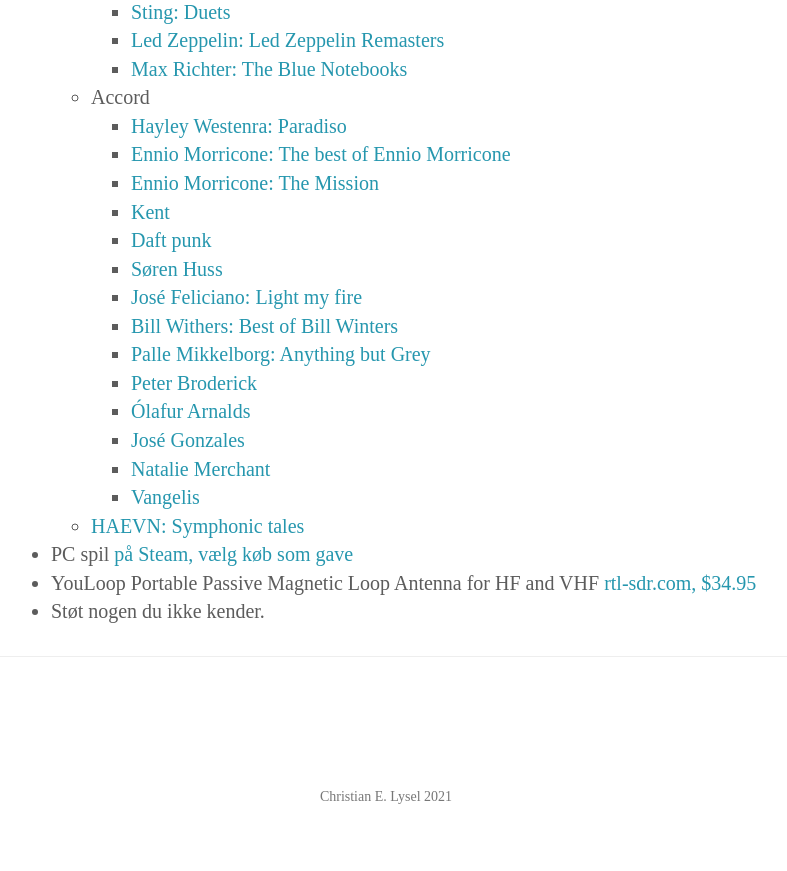
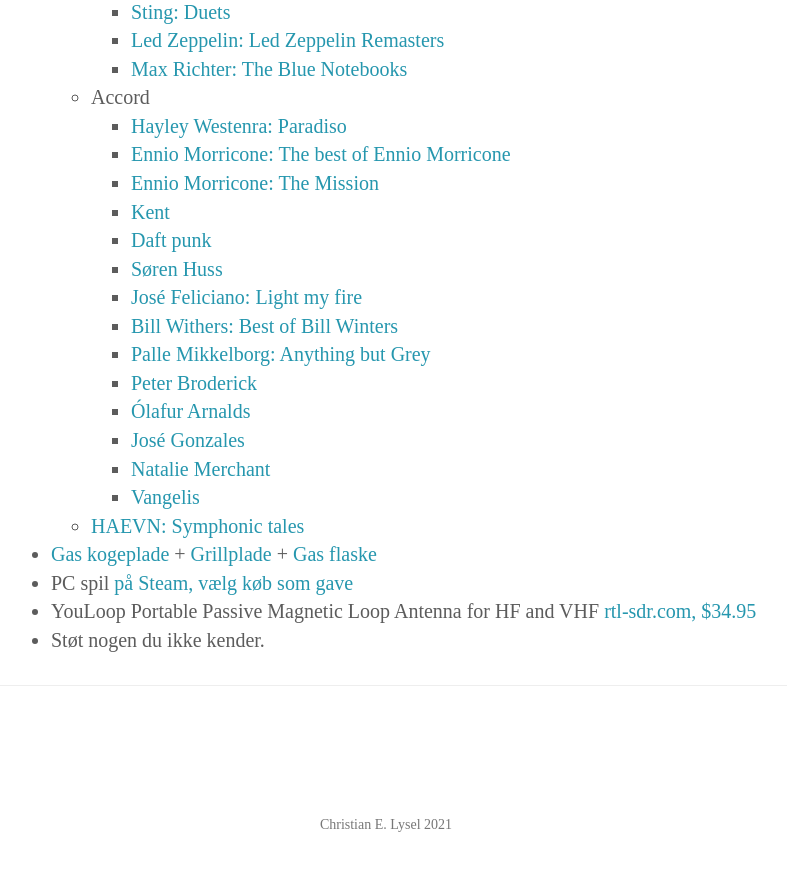
Before and after one commit to clysel/christian.lysel.net, a Jekyll site: the page built from gave.markdown, in a window 1280 px wide and 900 px high, scrolled down 664 px. Shown: the top 871 px of the window, without its empty margins (254-1041 px from the left). Built offline with Jekyll 4.4.1, drawn with Linux system fonts in a browser that asks for light colours.

Commit message:
Update gave.markdown

```diff
--- a/gave.markdown
+++ b/gave.markdown
@@ -28,6 +28,7 @@
     * [Natalie Merchant](https://accord.dk/collections/natalie-merchant?type=cd)
     * [Vangelis](https://accord.dk/collections/vangelis?type=cd)
   * [HAEVN: Symphonic tales](https://haevnmusic.store/collections/cds/products/symphonic-tales-cd?variant=31498813276233)
+* [Gas kogeplade](https://www.harald-nyborg.dk/produkt/grillplade-oe30-t-gaskogeplade) + [Grillplade](https://www.harald-nyborg.dk/produkt/grillplade-oe30-t-gaskogeplade) + [Gas flaske](https://www.harald-nyborg.dk/produkt/gas-til-gaskogeplade)
 * PC spil [på Steam, vælg køb som gave](https://store.steampowered.com/wishlist/profiles/76561197993716838/#sort=order)
 * YouLoop Portable Passive Magnetic Loop Antenna for HF and VHF [rtl-sdr.com, $34.95](https://www.rtl-sdr.com/buy-rtl-sdr-dvb-t-dongles/?add-to-cart=41564)
 * Støt nogen du ikke kender.
```
